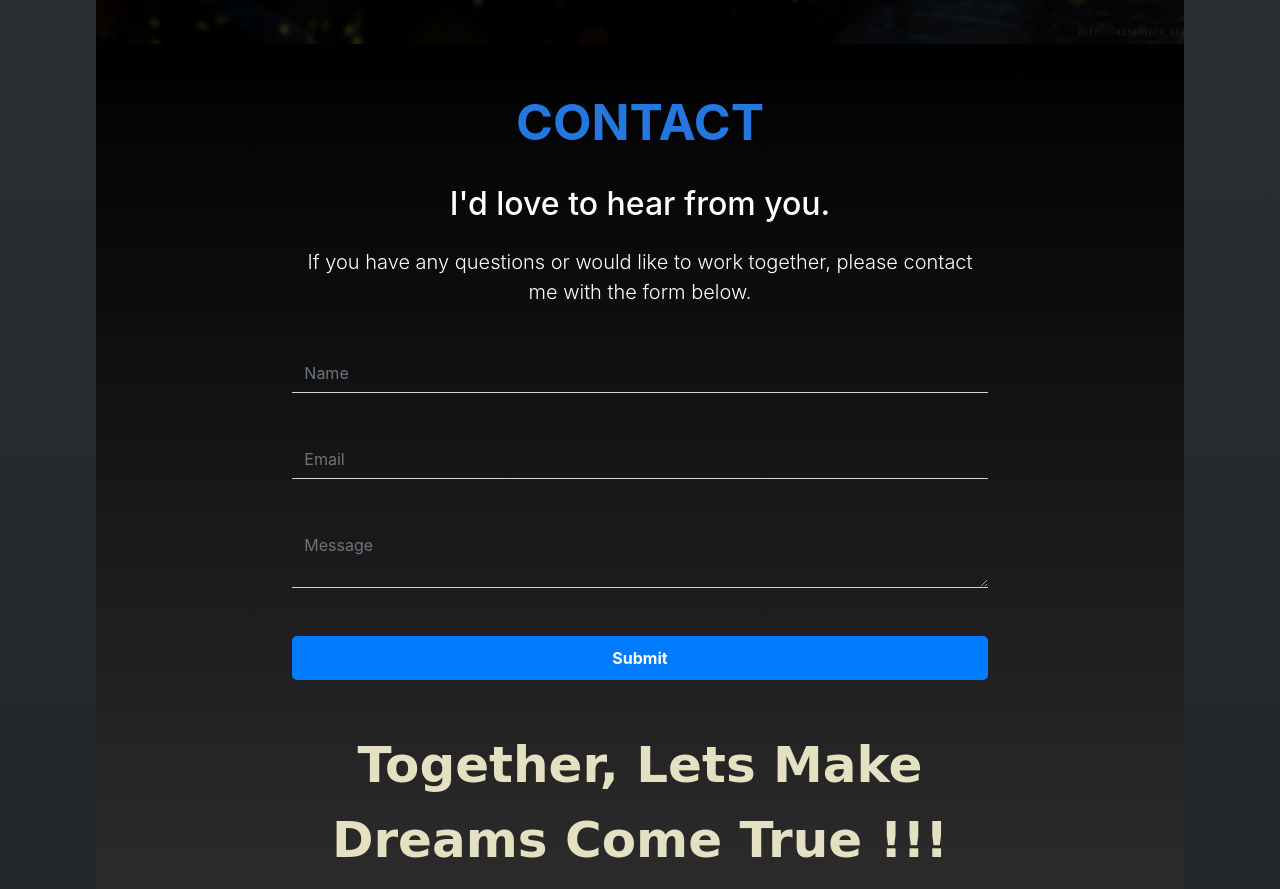
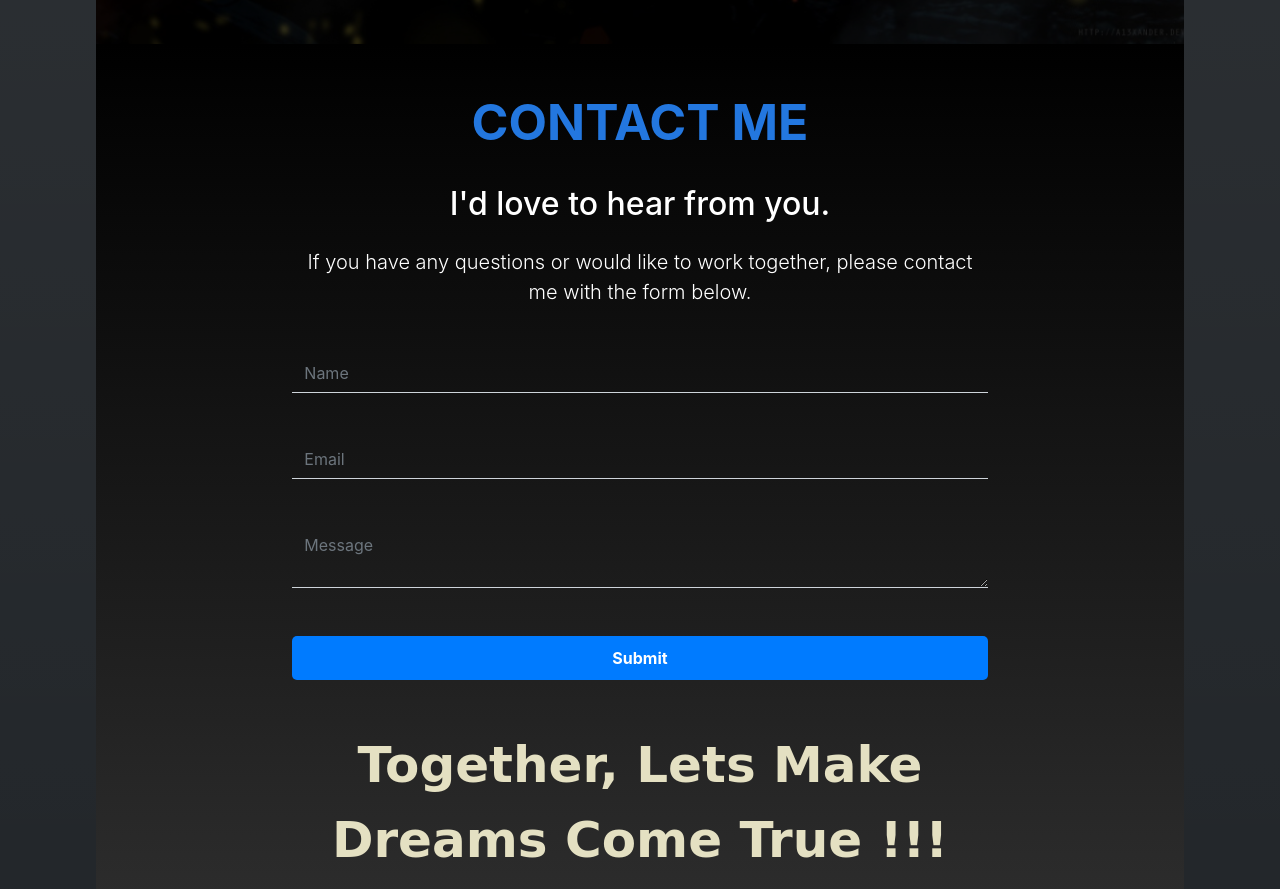
Before and after one commit to AK-2000/fanon_website_sample, a website: page index.html in a window 1280 px wide. Shown: the part 4876-5765 px from the top of the page. Drawn offline with nearby package versions, Linux system fonts and the light colour scheme.

Commit message:
Update index.html

```diff
--- a/index.html
+++ b/index.html
@@ -492,7 +492,7 @@ to tell visual stories.
         <div class="row">
           <div class="col-md-8 offset-md-2">
             <div class="text-center mb-5">
-              <h4 class="fw-bold" id="contact-us" style="font-size: 50px; color: #2377df;">CONTACT</h4>
+              <h4 class="fw-bold" id="contact-us" style="font-size: 50px; color: #2377df;">CONTACT ME</h4>
               <hr class="w-25 mx-auto" />
               <h2 class="mb-4">I'd love to hear from you.</h2>
               <p class="lead">
```
